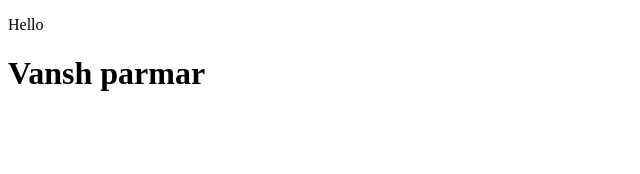
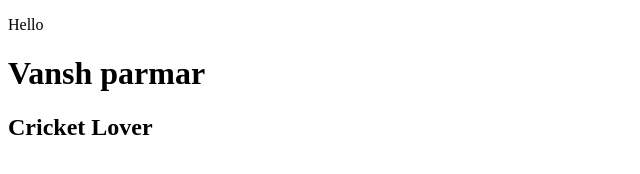
Before and after one commit to parmarvansh/LocalRepo, a plain HTML site: page index.html in a window 1280 px wide. Shown: the whole page, without its empty margins (0-640 px from the left). Drawn offline with Linux system fonts and the light colour scheme.

Commit message:
change in main branch

```diff
--- a/index.html
+++ b/index.html
@@ -8,5 +8,6 @@
 <body>
     <p>Hello </p>
     <h1>Vansh parmar </h1>
+    <h2>Cricket Lover</h2>
 </body>
 </html>
```
